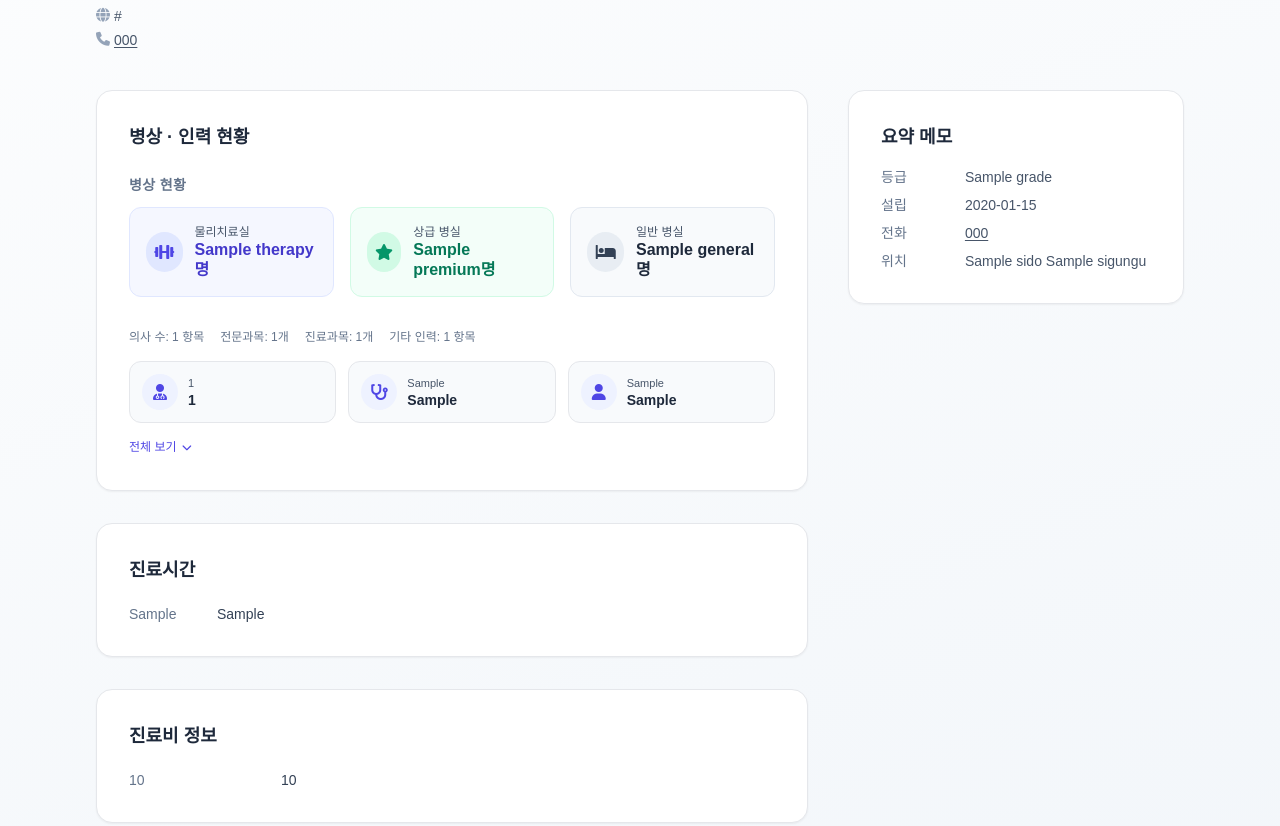
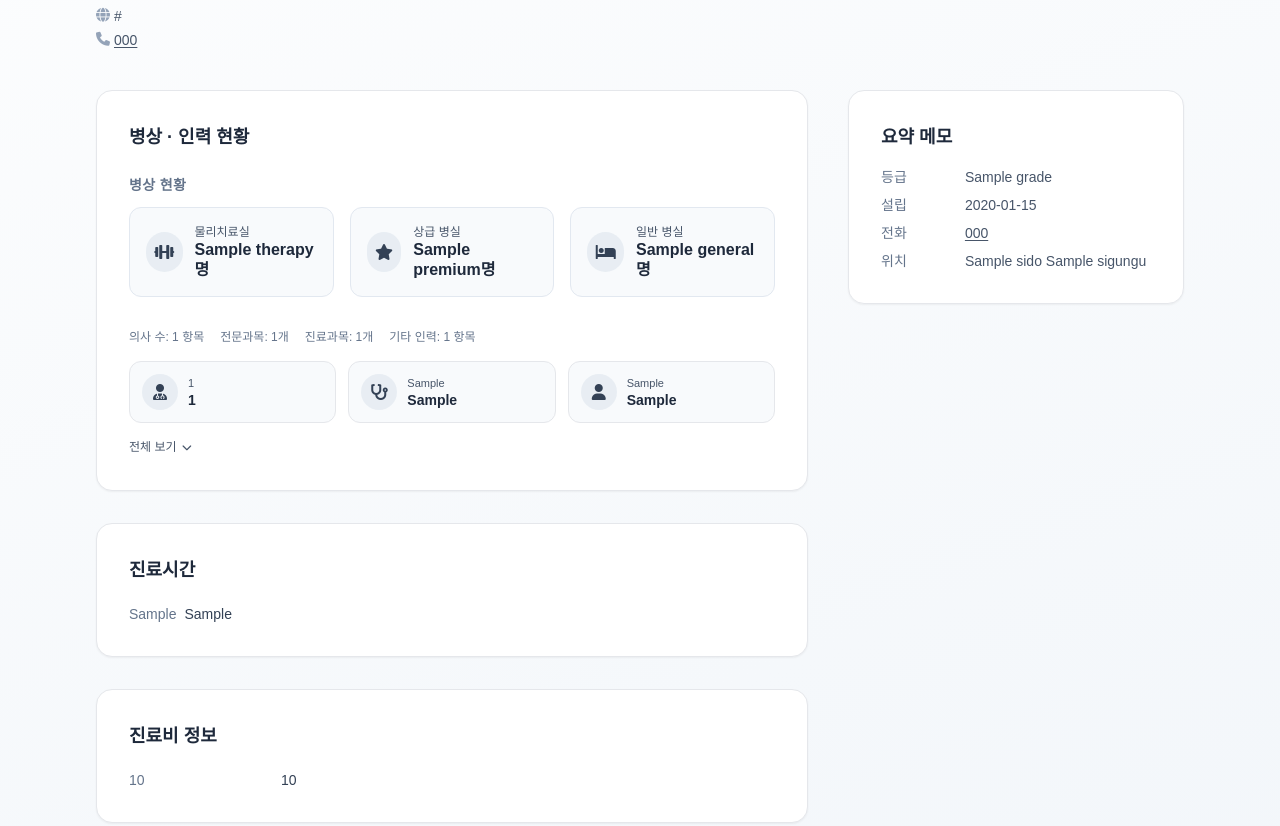
Before and after one commit to no-gari/nursinghome, a Django app: template templates/core/hospital_detail.html in a window 1280 px wide. Shown: the part 575-1401 px from the top of the page. Run offline with Django 5.2, Linux system fonts and the light colour scheme; the template is opened without the code that fills it: most values are stand-ins (such as "Sample title", 1, 10 or a date in 2020); grey boxes marked "Sample" are stand-in pictures; some libraries are stand-ins or nearby versions; some web fonts are replaced.

Commit message:
detail 수정

```diff
--- a/templates/core/hospital_detail.html
+++ b/templates/core/hospital_detail.html
@@ -93,20 +93,20 @@
             {% if bed_counts %}
             <div class="grid grid-cols-2 sm:grid-cols-3 gap-4">
               {% if bed_counts.therapy %}
-              <div class="flex items-center gap-3 p-4 rounded-xl bg-indigo-50/60 border border-indigo-100">
-                <div class="w-10 h-10 rounded-full bg-indigo-100 flex items-center justify-center text-indigo-600"><i class="fas fa-dumbbell"></i></div>
+              <div class="flex items-center gap-3 p-4 rounded-xl bg-slate-50 border border-slate-200">
+                <div class="w-10 h-10 rounded-full bg-slate-200/70 flex items-center justify-center text-slate-700"><i class="fas fa-dumbbell"></i></div>
                 <div class="min-w-0">
                   <p class="text-xs font-medium text-slate-600">물리치료실</p>
-                  <p class="text-base font-semibold text-indigo-700 leading-tight">{{ bed_counts.therapy }}명</p>
+                  <p class="text-base font-semibold text-slate-800 leading-tight">{{ bed_counts.therapy }}명</p>
                 </div>
               </div>
               {% endif %}
               {% if bed_counts.premium %}
-              <div class="flex items-center gap-3 p-4 rounded-xl bg-emerald-50/60 border border-emerald-100">
-                <div class="w-10 h-10 rounded-full bg-emerald-100 flex items-center justify-center text-emerald-600"><i class="fas fa-star"></i></div>
+              <div class="flex items-center gap-3 p-4 rounded-xl bg-slate-50 border border-slate-200">
+                <div class="w-10 h-10 rounded-full bg-slate-200/70 flex items-center justify-center text-slate-700"><i class="fas fa-star"></i></div>
                 <div class="min-w-0">
                   <p class="text-xs font-medium text-slate-600">상급 병실</p>
-                  <p class="text-base font-semibold text-emerald-700 leading-tight">{{ bed_counts.premium }}명</p>
+                  <p class="text-base font-semibold text-slate-800 leading-tight">{{ bed_counts.premium }}명</p>
                 </div>
               </div>
               {% endif %}
@@ -136,7 +136,7 @@
             <div class="grid grid-cols-2 sm:grid-cols-3 gap-3">
               {% for k,v in doctor_count_items|slice:':2' %}
               <div class="flex items-center gap-2.5 p-3 rounded-xl bg-slate-50 border">
-                <div class="w-9 h-9 rounded-full bg-indigo-50 flex items-center justify-center text-indigo-600"><i class="fas fa-user-md"></i></div>
+                <div class="w-9 h-9 rounded-full bg-slate-200/70 flex items-center justify-center text-slate-700"><i class="fas fa-user-md"></i></div>
                 <div class="min-w-0 flex-1">
                   <p class="text-[11px] font-medium text-slate-600 truncate" title="{{ k }}">{{ k }}</p>
                   <p class="text-sm font-semibold text-slate-800 leading-tight">{{ v }}</p>
@@ -146,7 +146,7 @@
               {% if specialist_by_department_items %}
                 {% for k,v in specialist_by_department_items|slice:':1' %}
                 <div class="flex items-center gap-2.5 p-3 rounded-xl bg-slate-50 border">
-                  <div class="w-9 h-9 rounded-full bg-indigo-50 flex items-center justify-center text-indigo-600"><i class="fas fa-stethoscope"></i></div>
+                  <div class="w-9 h-9 rounded-full bg-slate-200/70 flex items-center justify-center text-slate-700"><i class="fas fa-stethoscope"></i></div>
                   <div class="min-w-0 flex-1">
                     <p class="text-[11px] font-medium text-slate-600 truncate" title="{{ k }}">{{ k }}</p>
                     <p class="text-sm font-semibold text-slate-800 leading-tight">{{ v }}</p>
@@ -157,7 +157,7 @@
               {% if other_staff_items %}
                 {% for k,v in other_staff_items|slice:':1' %}
                 <div class="flex items-center gap-2.5 p-3 rounded-xl bg-slate-50 border">
-                  <div class="w-9 h-9 rounded-full bg-indigo-50 flex items-center justify-center text-indigo-600"><i class="fas fa-user"></i></div>
+                  <div class="w-9 h-9 rounded-full bg-slate-200/70 flex items-center justify-center text-slate-700"><i class="fas fa-user"></i></div>
                   <div class="min-w-0 flex-1">
                     <p class="text-[11px] font-medium text-slate-600 truncate" title="{{ k }}">{{ k }}</p>
                     <p class="text-sm font-semibold text-slate-800 leading-tight">{{ v }}</p>
@@ -166,7 +166,7 @@
                 {% endfor %}
               {% endif %}
             </div>
-            <button type="button" id="toggleStaffBtn" class="mt-2 inline-flex items-center gap-1.5 text-xs font-medium text-indigo-600 hover:text-indigo-700">
+            <button type="button" id="toggleStaffBtn" class="mt-2 inline-flex items-center gap-1.5 text-xs font-medium text-slate-600 hover:text-slate-800">
               전체 보기 <i class="fa fa-chevron-down text-[10px]"></i>
             </button>
           </div>
@@ -183,13 +183,13 @@
                 <div class="flex items-center gap-2.5 p-3 rounded-xl bg-slate-50 border">
                   {% with key=k value=v %}
                     {% if '의사' in key %}
-                    <div class="w-9 h-9 rounded-full bg-indigo-50 flex items-center justify-center text-indigo-600"><i class="fas fa-user-md"></i></div>
+                    <div class="w-9 h-9 rounded-full bg-slate-200/70 flex items-center justify-center text-slate-700"><i class="fas fa-user-md"></i></div>
                     {% elif '간호' in key %}
-                    <div class="w-9 h-9 rounded-full bg-indigo-50 flex items-center justify-center text-indigo-600"><i class="fas fa-user-nurse"></i></div>
+                    <div class="w-9 h-9 rounded-full bg-slate-200/70 flex items-center justify-center text-slate-700"><i class="fas fa-user-nurse"></i></div>
                     {% elif '재활' in key or '물리' in key %}
-                    <div class="w-9 h-9 rounded-full bg-indigo-50 flex items-center justify-center text-indigo-600"><i class="fas fa-dumbbell"></i></div>
+                    <div class="w-9 h-9 rounded-full bg-slate-200/70 flex items-center justify-center text-slate-700"><i class="fas fa-dumbbell"></i></div>
                     {% else %}
-                    <div class="w-9 h-9 rounded-full bg-indigo-50 flex items-center justify-center text-indigo-600"><i class="fas fa-user"></i></div>
+                    <div class="w-9 h-9 rounded-full bg-slate-200/70 flex items-center justify-center text-slate-700"><i class="fas fa-user"></i></div>
                     {% endif %}
                   {% endwith %}
                   <div class="min-w-0 flex-1">
@@ -209,19 +209,19 @@
                 {% for k,v in specialist_by_department_items %}
                 <div class="flex items-center gap-2.5 p-3 rounded-xl bg-slate-50 border">
                   {% if '정신' in k %}
-                    <div class="w-9 h-9 rounded-full bg-indigo-50 flex items-center justify-center text-indigo-600"><i class="fas fa-brain"></i></div>
+                    <div class="w-9 h-9 rounded-full bg-slate-200/70 flex items-center justify-center text-slate-700"><i class="fas fa-brain"></i></div>
                   {% elif '내과' in k or '심장' in k %}
-                    <div class="w-9 h-9 rounded-full bg-indigo-50 flex items-center justify-center text-indigo-600"><i class="fas fa-stethoscope"></i></div>
+                    <div class="w-9 h-9 rounded-full bg-slate-200/70 flex items-center justify-center text-slate-700"><i class="fas fa-stethoscope"></i></div>
                   {% elif '치과' in k %}
-                    <div class="w-9 h-9 rounded-full bg-indigo-50 flex items-center justify-center text-indigo-600"><i class="fas fa-tooth"></i></div>
+                    <div class="w-9 h-9 rounded-full bg-slate-200/70 flex items-center justify-center text-slate-700"><i class="fas fa-tooth"></i></div>
                   {% elif '안과' in k %}
-                    <div class="w-9 h-9 rounded-full bg-indigo-50 flex items-center justify-center text-indigo-600"><i class="fas fa-eye"></i></div>
+                    <div class="w-9 h-9 rounded-full bg-slate-200/70 flex items-center justify-center text-slate-700"><i class="fas fa-eye"></i></div>
                   {% elif '피부' in k %}
-                    <div class="w-9 h-9 rounded-full bg-indigo-50 flex items-center justify-center text-indigo-600"><i class="fas fa-sun"></i></div>
+                    <div class="w-9 h-9 rounded-full bg-slate-200/70 flex items-center justify-center text-slate-700"><i class="fas fa-sun"></i></div>
                   {% elif '정형' in k or '신경' in k %}
-                    <div class="w-9 h-9 rounded-full bg-indigo-50 flex items-center justify-center text-indigo-600"><i class="fas fa-bone"></i></div>
+                    <div class="w-9 h-9 rounded-full bg-slate-200/70 flex items-center justify-center text-slate-700"><i class="fas fa-bone"></i></div>
                   {% else %}
-                    <div class="w-9 h-9 rounded-full bg-indigo-50 flex items-center justify-center text-indigo-600"><i class="fas fa-user-md"></i></div>
+                    <div class="w-9 h-9 rounded-full bg-slate-200/70 flex items-center justify-center text-slate-700"><i class="fas fa-user-md"></i></div>
                   {% endif %}
                   <div class="min-w-0 flex-1">
                     <p class="text-[11px] font-medium text-slate-600 truncate" title="{{ k }}">{{ k }}</p>
@@ -240,17 +240,17 @@
                 {% for k,v in department_specialists_items %}
                 <div class="flex items-center gap-2.5 p-3 rounded-xl bg-slate-50 border">
                   {% if '정신' in k %}
-                    <div class="w-9 h-9 rounded-full bg-indigo-50 flex items-center justify-center text-indigo-600"><i class="fas fa-brain"></i></div>
+                    <div class="w-9 h-9 rounded-full bg-slate-200/70 flex items-center justify-center text-slate-700"><i class="fas fa-brain"></i></div>
                   {% elif '재활' in k or '물리' in k %}
-                    <div class="w-9 h-9 rounded-full bg-indigo-50 flex items-center justify-center text-indigo-600"><i class="fas fa-dumbbell"></i></div>
+                    <div class="w-9 h-9 rounded-full bg-slate-200/70 flex items-center justify-center text-slate-700"><i class="fas fa-dumbbell"></i></div>
                   {% elif '치과' in k %}
-                    <div class="w-9 h-9 rounded-full bg-indigo-50 flex items-center justify-center text-indigo-600"><i class="fas fa-tooth"></i></div>
+                    <div class="w-9 h-9 rounded-full bg-slate-200/70 flex items-center justify-center text-slate-700"><i class="fas fa-tooth"></i></div>
                   {% elif '안과' in k %}
-                    <div class="w-9 h-9 rounded-full bg-indigo-50 flex items-center justify-center text-indigo-600"><i class="fas fa-eye"></i></div>
+                    <div class="w-9 h-9 rounded-full bg-slate-200/70 flex items-center justify-center text-slate-700"><i class="fas fa-eye"></i></div>
                   {% elif '피부' in k %}
-                    <div class="w-9 h-9 rounded-full bg-indigo-50 flex items-center justify-center text-indigo-600"><i class="fas fa-sun"></i></div>
+                    <div class="w-9 h-9 rounded-full bg-slate-200/70 flex items-center justify-center text-slate-700"><i class="fas fa-sun"></i></div>
                   {% else %}
-                    <div class="w-9 h-9 rounded-full bg-indigo-50 flex items-center justify-center text-indigo-600"><i class="fas fa-stethoscope"></i></div>
+                    <div class="w-9 h-9 rounded-full bg-slate-200/70 flex items-center justify-center text-slate-700"><i class="fas fa-stethoscope"></i></div>
                   {% endif %}
                   <div class="min-w-0 flex-1">
                     <p class="text-[11px] font-medium text-slate-600 truncate" title="{{ k }}">{{ k }}</p>
@@ -269,21 +269,21 @@
                 {% for k,v in other_staff_items %}
                 <div class="flex items-center gap-2.5 p-3 rounded-xl bg-slate-50 border">
                   {% if '간호' in k %}
-                    <div class="w-9 h-9 rounded-full bg-indigo-50 flex items-center justify-center text-indigo-600"><i class="fas fa-user-nurse"></i></div>
+                    <div class="w-9 h-9 rounded-full bg-slate-200/70 flex items-center justify-center text-slate-700"><i class="fas fa-user-nurse"></i></div>
                   {% elif '물리' in k or '재활' in k %}
-                    <div class="w-9 h-9 rounded-full bg-indigo-50 flex items-center justify-center text-indigo-600"><i class="fas fa-dumbbell"></i></div>
+                    <div class="w-9 h-9 rounded-full bg-slate-200/70 flex items-center justify-center text-slate-700"><i class="fas fa-dumbbell"></i></div>
                   {% elif '사회' in k %}
-                    <div class="w-9 h-9 rounded-full bg-indigo-50 flex items-center justify-center text-indigo-600"><i class="fas fa-hands-helping"></i></div>
+                    <div class="w-9 h-9 rounded-full bg-slate-200/70 flex items-center justify-center text-slate-700"><i class="fas fa-hands-helping"></i></div>
                   {% elif '영양' in k %}
-                    <div class="w-9 h-9 rounded-full bg-indigo-50 flex items-center justify-center text-indigo-600"><i class="fas fa-apple-alt"></i></div>
+                    <div class="w-9 h-9 rounded-full bg-slate-200/70 flex items-center justify-center text-slate-700"><i class="fas fa-apple-alt"></i></div>
                   {% elif '조리' in k %}
-                    <div class="w-9 h-9 rounded-full bg-indigo-50 flex items-center justify-center text-indigo-600"><i class="fas fa-utensils"></i></div>
+                    <div class="w-9 h-9 rounded-full bg-slate-200/70 flex items-center justify-center text-slate-700"><i class="fas fa-utensils"></i></div>
                   {% elif '위생' in k %}
-                    <div class="w-9 h-9 rounded-full bg-indigo-50 flex items-center justify-center text-indigo-600"><i class="fas fa-broom"></i></div>
+                    <div class="w-9 h-9 rounded-full bg-slate-200/70 flex items-center justify-center text-slate-700"><i class="fas fa-broom"></i></div>
                   {% elif '관리' in k %}
-                    <div class="w-9 h-9 rounded-full bg-indigo-50 flex items-center justify-center text-indigo-600"><i class="fas fa-wrench"></i></div>
+                    <div class="w-9 h-9 rounded-full bg-slate-200/70 flex items-center justify-center text-slate-700"><i class="fas fa-wrench"></i></div>
                   {% else %}
-                    <div class="w-9 h-9 rounded-full bg-indigo-50 flex items-center justify-center text-indigo-600"><i class="fas fa-user"></i></div>
+                    <div class="w-9 h-9 rounded-full bg-slate-200/70 flex items-center justify-center text-slate-700"><i class="fas fa-user"></i></div>
                   {% endif %}
                   <div class="min-w-0 flex-1">
                     <p class="text-[11px] font-medium text-slate-600 truncate" title="{{ k }}">{{ k }}</p>
@@ -303,9 +303,9 @@
       <section class="bg-white rounded-2xl border p-6 lg:p-8 shadow-sm">
         <h2 class="text-lg font-bold mb-5">진료시간</h2>
         {% if consultation_hours_items %}
-        <ul class="grid grid-cols-2 gap-x-10 gap-y-1 text-sm">
+        <ul class="grid grid-cols-1 sm:grid-cols-2 gap-x-10 gap-y-1 text-sm">
           {% for k,v in consultation_hours_items %}
-          <li class="flex gap-2 items-start"><span class="w-20 shrink-0 text-slate-500">{{ k }}</span><span class="flex-1 text-slate-700 whitespace-pre-line">{{ v }}</span></li>
+          <li class="flex gap-2 items-start"><span class="w-30 shrink-0 text-slate-500">{{ k }}</span><span class="flex-1 text-slate-700 whitespace-pre-line">{{ v }}</span></li>
           {% endfor %}
         </ul>
         {% else %}<p class="text-sm text-slate-500">정보 없음</p>{% endif %}
@@ -315,17 +315,23 @@
         {% if medical_fee_info_items %}
         {% with total=medical_fee_info_items|length %}
           <div id="feePreview" class="space-y-2 text-sm">
-            <ul class="grid grid-cols-2 gap-x-10 gap-y-1">
+            <ul class="grid grid-cols-1 sm:grid-cols-2 gap-x-10 gap-y-1">
               {% for k,v in medical_fee_info_items|slice:':4' %}
-              <li class="flex gap-2 items-start"><span class="w-36 shrink-0 text-slate-500 truncate" title="{{ k }}">{{ k }}</span><span class="flex-1 text-slate-700 whitespace-pre-line">{{ v }}</span></li>
+              <li class="flex items-start gap-2">
+                <span class="text-slate-500 whitespace-normal break-words pr-2 sm:w-36 shrink-0" title="{{ k }}">{{ k }}</span>
+                <span class="flex-1 text-slate-700 whitespace-pre-line">{{ v }}</span>
+              </li>
               {% endfor %}
             </ul>
             {% if total > 4 %}<button type="button" id="toggleFeeBtn" class="mt-1 inline-flex items-center gap-1 text-xs font-medium text-indigo-600 hover:text-indigo-700">전체 보기 <i class="fa fa-chevron-down text-[10px]"></i></button>{% endif %}
           </div>
           <div id="feeExpanded" class="hidden space-y-2 text-sm">
-            <ul class="grid grid-cols-2 gap-x-10 gap-y-1">
+            <ul class="grid grid-cols-1 sm:grid-cols-2 gap-x-10 gap-y-1">
               {% for k,v in medical_fee_info_items %}
-              <li class="flex gap-2 items-start"><span class="w-36 shrink-0 text-slate-500 truncate" title="{{ k }}">{{ k }}</span><span class="flex-1 text-slate-700 whitespace-pre-line">{{ v }}</span></li>
+              <li class="flex items-start gap-2">
+                <span class="text-slate-500 whitespace-normal break-words pr-2 sm:w-36 shrink-0" title="{{ k }}">{{ k }}</span>
+                <span class="flex-1 text-slate-700 whitespace-pre-line">{{ v }}</span>
+              </li>
               {% endfor %}
             </ul>
             {% if total > 4 %}<button type="button" id="toggleFeeCloseBtn" class="mt-1 inline-flex items-center gap-1 text-xs font-medium text-slate-500 hover:text-slate-700">접기 <i class="fa fa-chevron-up text-[10px]"></i></button>{% endif %}
@@ -418,7 +424,7 @@
         console.log('병원 지도가 성공적으로 로드되었습니다.');
       } catch(error) {
         console.error('Google Maps 로드 오류:', error);
-        el.innerHTML = '<div class="flex items-center justify-center h-full text-red-500 text-sm">지도 로드 실패</div>';
+        el.innerHTML = '<div class="flex items-center justify-center h-full text-red-500 text-sm">지�� 로드 실패</div>';
       }
     };
 
@@ -463,7 +469,7 @@
       if(imgSources.length===0) return;
       if(modalRoot.querySelector('[data-lightbox-root]')) return;
       let idx = Math.max(0, Math.min(parseInt(startIndex)||0, imgSources.length-1));
-      const html=`<div data-lightbox-root class="fixed inset-0 z-[70]" role="dialog" aria-modal="true">\n <div data-backdrop class=\"absolute inset-0 bg-black/70 backdrop-blur-sm\"></div>\n <div class=\"absolute inset-0 flex flex-col\">\n  <div class=\"flex items-center justify-between px-4 h-14 text-white\">\n   <span class=\"font-medium truncate pr-4 text-sm\">사진 (${imgSources.length})</span>\n   <button aria-label=\"닫기\" data-close class=\"h-8 px-3 rounded-md hover:bg-white/10 text-sm\">닫기</button>\n  </div>\n  <div class=\"flex-1 overflow-hidden flex items-center justify-center relative\">\n    <button data-prev aria-label=\"이전\" class=\"hidden md:inline-flex absolute left-3 top-1/2 -translate-y-1/2 h-10 px-3 items-center justify-center text-white rounded-md bg-black/30 hover:bg-black/50 text-sm\">이전</button>\n    <img data-main alt='{{ hospital.name|escapejs }} 확대 이미지' class=\"max-h-full max-w-full object-contain transition\" />\n    <button data-next aria-label=\"다음\" class=\"hidden md:inline-flex absolute right-3 top-1/2 -translate-y-1/2 h-10 px-3 items-center justify-center text-white rounded-md bg-black/30 hover:bg-black/50 text-sm\">다음</button>\n  </div>\n  <div class=\"p-4 overflow-x-auto bg-black/40\"><div class=\"flex gap-2\" data-thumbs></div></div>\n </div>\n</div>`;
+      const html=`<div data-lightbox-root class="fixed inset-0 z-[70]" role="dialog" aria-modal="true">\n <div data-backdrop class=\"absolute inset-0 bg-black/70 backdrop-blur-sm\"></div>\n <div class=\"absolute inset-0 flex flex-col\">\n  <div class=\"flex items-center justify-between px-4 h-14 text-white\">\n   <span class=\"font-medium truncate pr-4 text-sm\">사진 (${imgSources.length})</span>\n   <button aria-label=\"닫기\" data-close class=\"h-8 px-3 rounded-md hover:bg-white/10 text-sm\">닫기</button>\n  </div>\n  <div class=\"flex-1 overflow-hidden flex items-center justify-center relative\">\n    <button data-prev aria-label=\"이전\" class=\"hidden md:inline-flex absolute left-3 top-1/2 -translate-y-1/2 h-10 px-3 items-center justify-center text-white rounded-md bg-black/30 hover:bg-black/50 text-sm\">이전</button>\n    <img data-main alt='{{ hospital.name|escapejs }} 확대 이미지' class=\"max-h-full max-w-full object-contain transition\" />\n    <button data-next aria-label=\"다���\" class=\"hidden md:inline-flex absolute right-3 top-1/2 -translate-y-1/2 h-10 px-3 items-center justify-center text-white rounded-md bg-black/30 hover:bg-black/50 text-sm\">다음</button>\n  </div>\n  <div class=\"p-4 overflow-x-auto bg-black/40\"><div class=\"flex gap-2\" data-thumbs></div></div>\n </div>\n</div>`;
       modalRoot.insertAdjacentHTML('beforeend', html);
       const root=modalRoot.querySelector('[data-lightbox-root]');
       const main=root.querySelector('[data-main]');
```
Also changed, not shown: core/views.py (+23 -2 lines).
